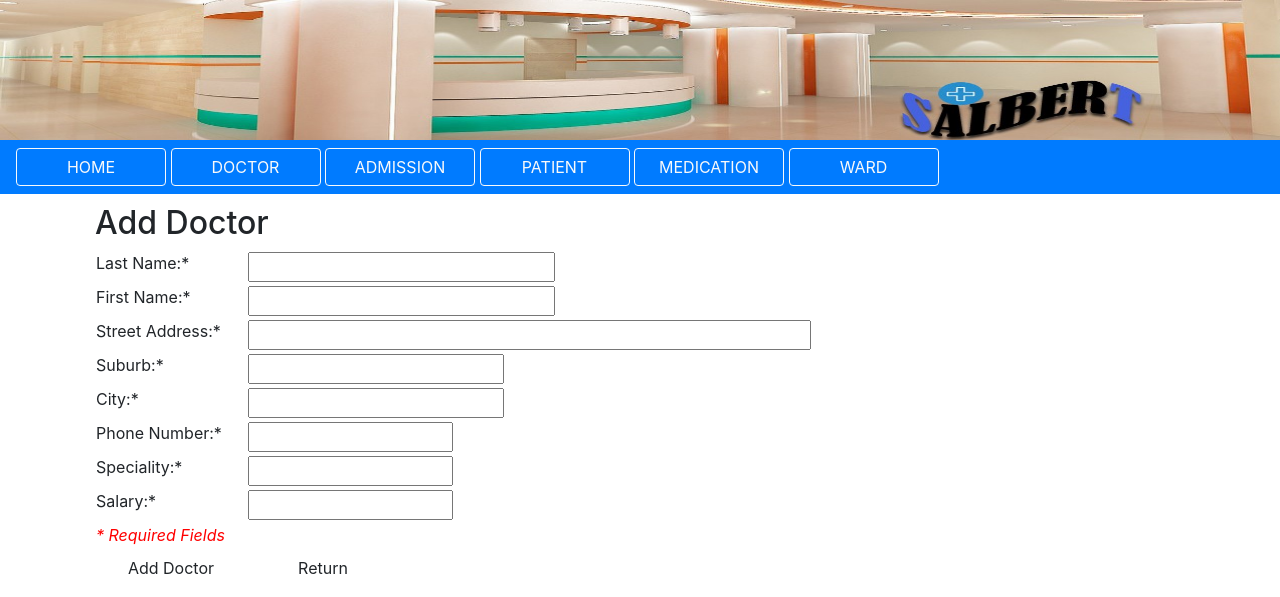
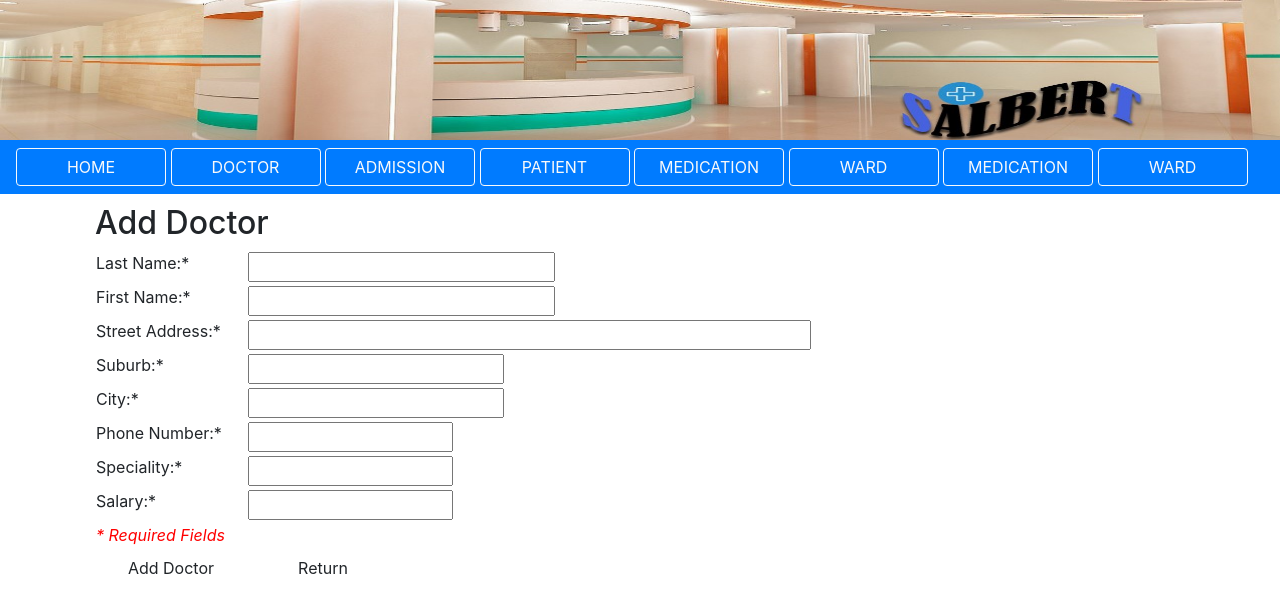
Before and after one commit to Micahgard/projectDevelopment, a PHP site: page /pages/addDoctor.php in a window 1280 px wide. Shown: the top 597 px of the page. Run offline with PHP 8.4, Linux system fonts and the light colour scheme.

Commit message:
something

```diff
--- a/pages/head.php
+++ b/pages/head.php
@@ -25,6 +25,10 @@
                 <a class="btn btn-outline-light" href="allPatient.php">PATIENT</a>
                 <a class="btn btn-outline-light" href="allMedication.php">MEDICATION</a>
                 <a class="btn btn-outline-light" href="allWard.php">WARD</a>
+
+                <a class="btn btn-outline-light" href="allMedication.php">MEDICATION</a>
+                <a class="btn btn-outline-light" href="allWard.php">WARD</a>
+
             </li>
         </ul>
     </nav>
```
